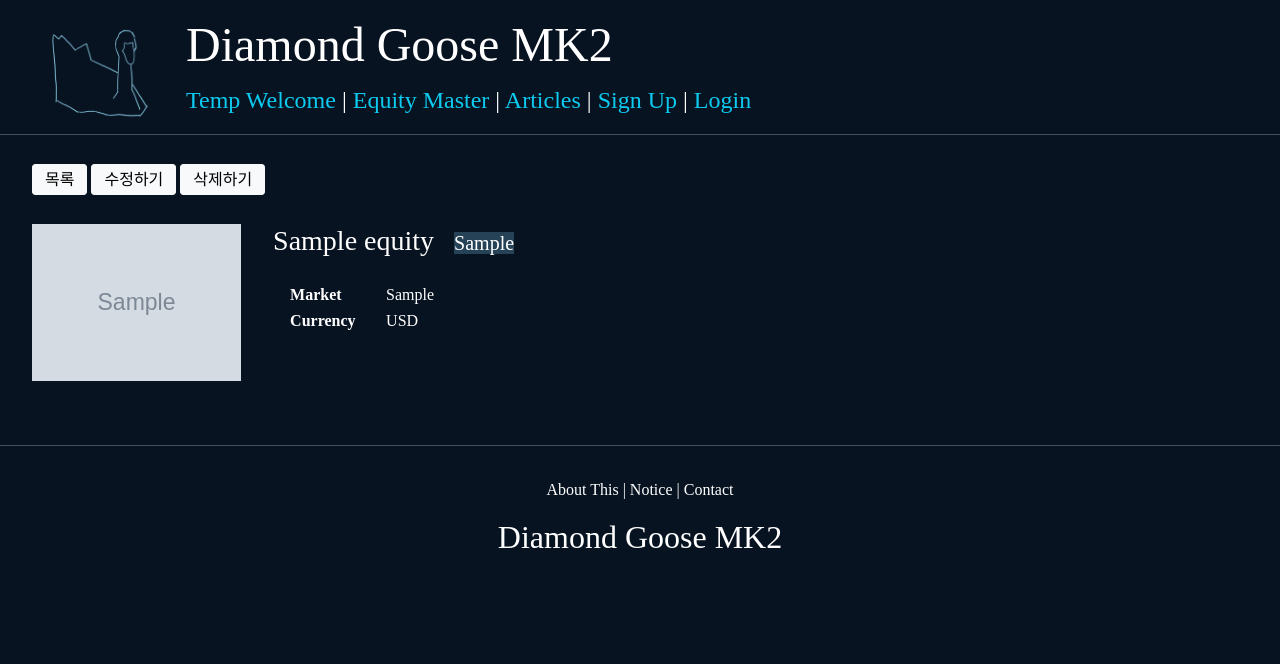
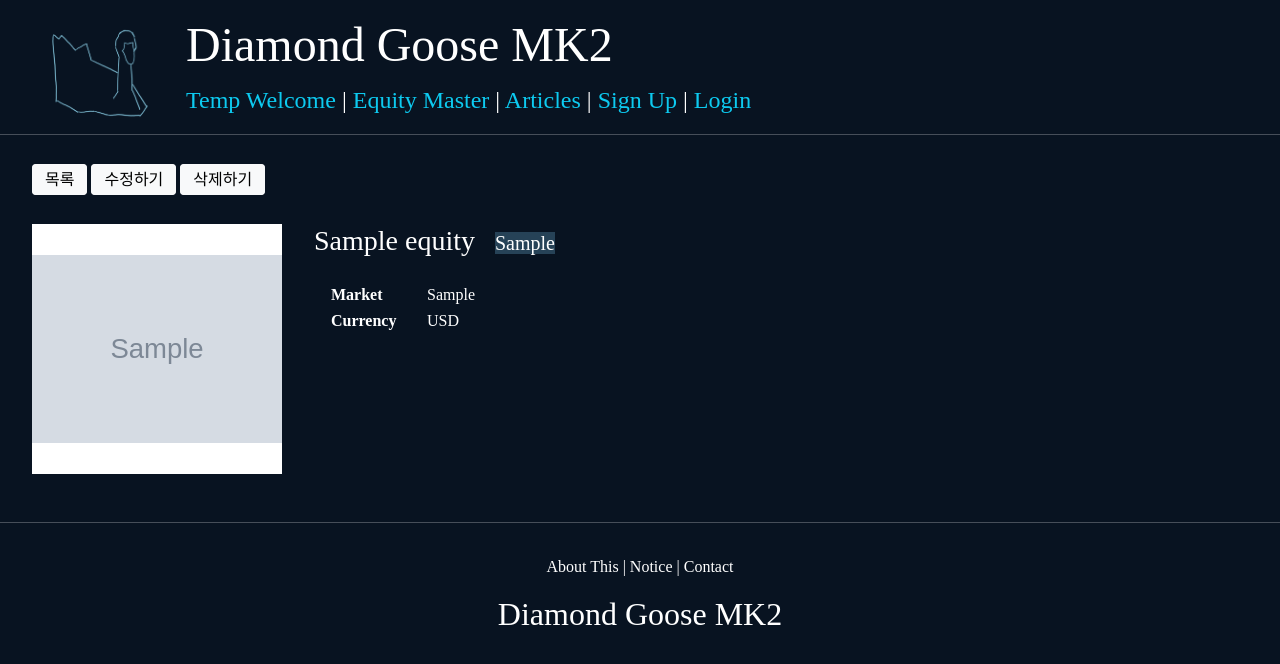
Before and after one commit to JoonHyeok-hozy-Kim/diamond_goose_mk4, a Django app: page /equitymaster/detail/1 in a window 1280 px wide. Shown: the top 664 px of the page. Run offline with Django 3.2, Linux system fonts and the light colour scheme; tables that the repository leaves empty hold one stand-in row (values such as "Sample post"); grey boxes marked "Sample" are stand-in pictures; some libraries are stand-ins or nearby versions.

Commit message:
equitymaster app detail and equity card minor update

```diff
--- a/equitymasterapp/templates/equitymasterapp/detail.html
+++ b/equitymasterapp/templates/equitymasterapp/detail.html
@@ -17,9 +17,12 @@
         <a href="{% url 'equitymasterapp:delete' pk=target_equity.pk %}" class="btn btn-light" style="display: inline">삭제하기</a>
     </div>
     <div style="display: inline-block; margin: 1rem auto;">
-        <div style="display: inline-block; float:left; max-width:30%; margin-right: 2rem;">
-            <img src="{{ target_equity.image.url }}" alt=""
-                 style="max-width: 100%; float:left; margin-right: 1.5rem; margin-bottom: 1rem;">
+        <div style="display: flex; float:left; width: 250px; height: 250px; margin-right: 2rem;
+                    align-items: center; background-color: #FFFFFF;">
+            <div style="display: inline-block; max-width: 100%;">
+                <img src="{{ target_equity.image.url }}" alt=""
+                     style="display: inline-block; max-width: 100%;">
+            </div>
         </div>
         <div style="display: inline-block;">
             <div>
--- a/templates/snippets/equity_card.html
+++ b/templates/snippets/equity_card.html
@@ -1,6 +1,6 @@
 
 <div style="width: 96%; margin-top: 2%; margin-left: 4%;">
-    <h5 style="display: block; color: #FFFFFF;">
+    <h5 style="display: block;  color: #FFFFFF;">
         {{ equity.name }}
     </h5>
 </div>
```
